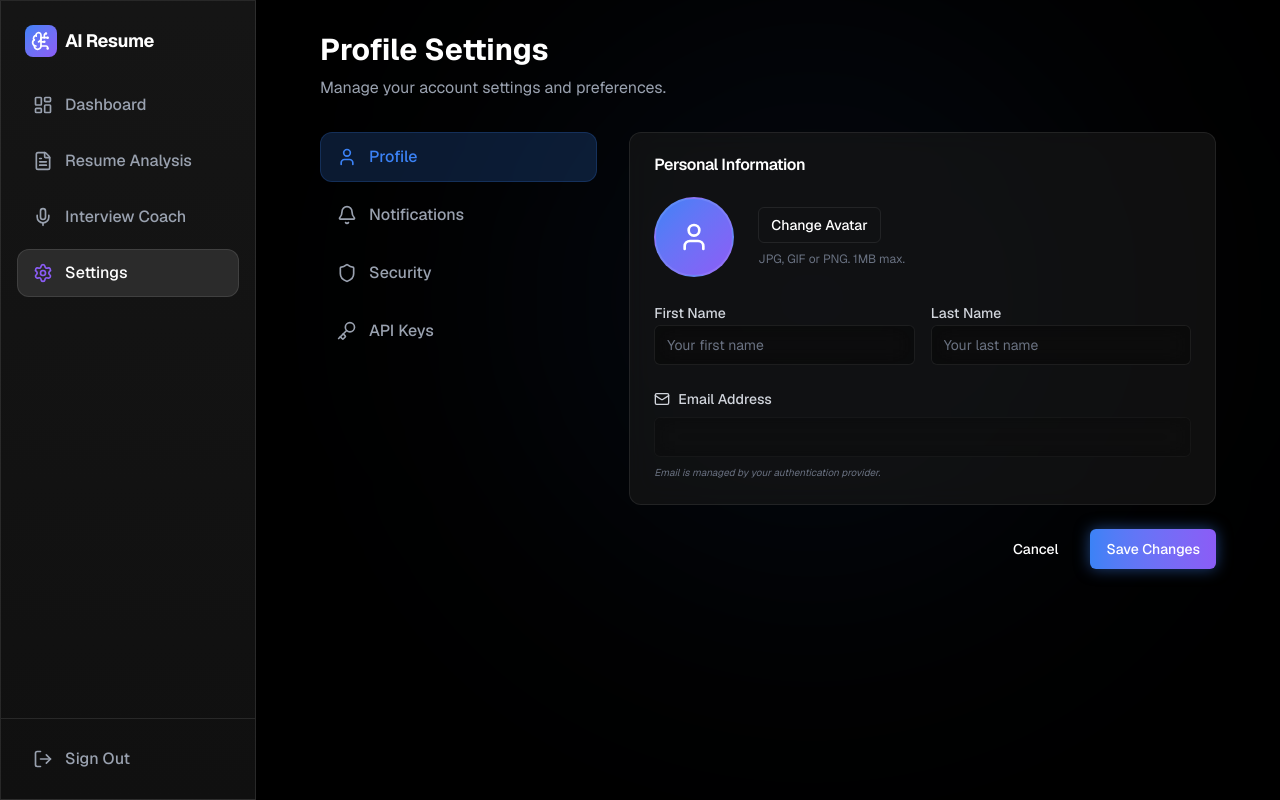
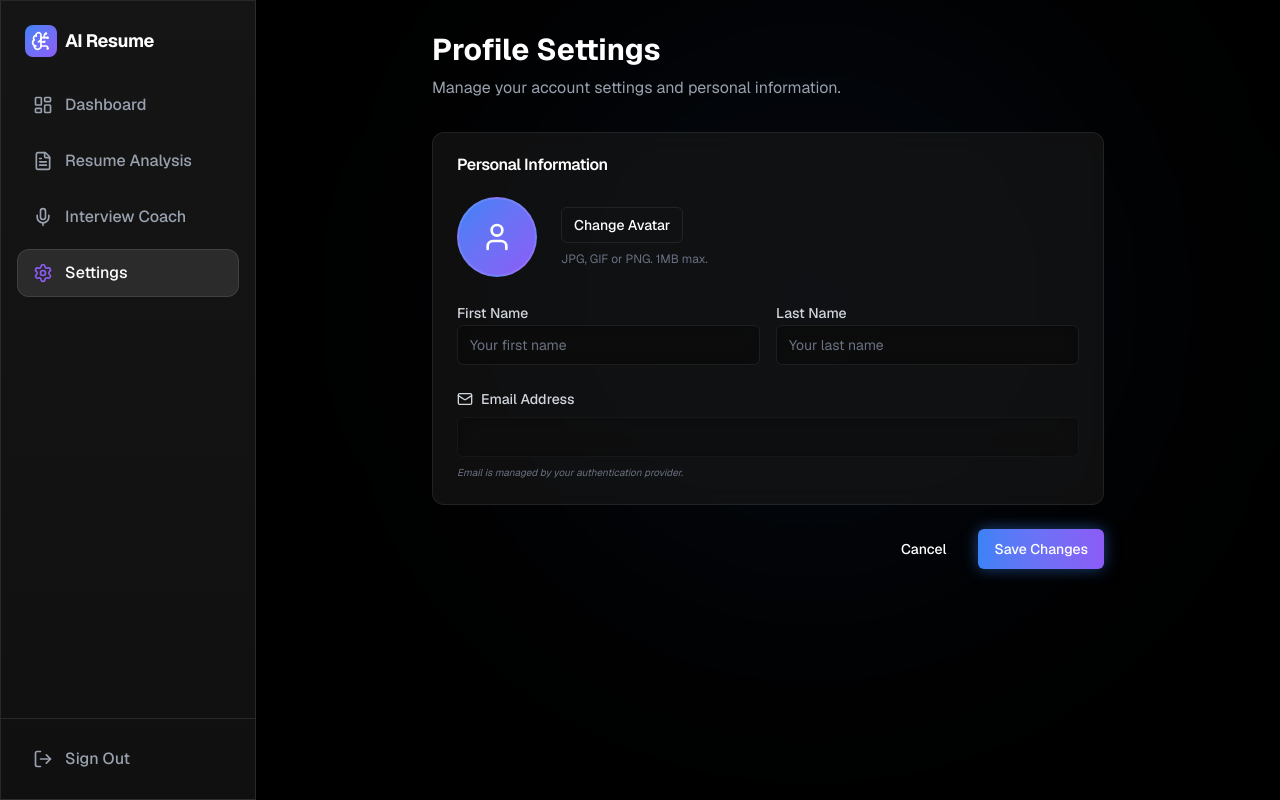
Before and after one commit to SaakshiMishra06/resume-analyzer, a Next.js app: page /dashboard/settings in a window 1280 px wide. Built offline with nearby package versions, Linux system fonts and the light colour scheme; no server answers.

Commit message:
style: simplified settings page to profile settings only, removing notifications, security, and api keys tabs

```diff
--- a/src/app/dashboard/settings/page.tsx
+++ b/src/app/dashboard/settings/page.tsx
@@ -5,7 +5,7 @@ import { PageTransition } from "@/components/animations/page-transition";
 import { Card, CardContent, CardHeader, CardTitle } from "@/components/ui/card";
 import { Button } from "@/components/ui/button";
 import { Input } from "@/components/ui/input";
-import { User, Mail, Bell, Shield, Key, Loader2, CheckCircle2 } from "lucide-react";
+import { User, Mail, Loader2, CheckCircle2 } from "lucide-react";
 import { createClient } from "@/lib/supabase/client";
 import { motion, AnimatePresence } from "framer-motion";
 
@@ -71,37 +71,13 @@ export default function SettingsPage() {
 
   return (
     <PageTransition>
-      <div className="max-w-4xl mx-auto">
+      <div className="max-w-2xl mx-auto">
         <div className="mb-8">
           <h1 className="text-3xl font-bold text-white mb-2">Profile Settings</h1>
-          <p className="text-gray-400">Manage your account settings and preferences.</p>
+          <p className="text-gray-400">Manage your account settings and personal information.</p>
         </div>
 
-        <div className="grid grid-cols-1 md:grid-cols-3 gap-8">
-          {/* Settings Nav */}
-          <div className="space-y-2">
-            {[
-              { id: "profile", label: "Profile", icon: User, active: true },
-              { id: "notifications", label: "Notifications", icon: Bell, active: false },
-              { id: "security", label: "Security", icon: Shield, active: false },
-              { id: "api-keys", label: "API Keys", icon: Key, active: false },
-            ].map(item => (
-              <button
-                key={item.id}
-                className={`w-full flex items-center gap-3 px-4 py-3 rounded-xl transition-all ${
-                  item.active
-                    ? "bg-primary/20 text-primary border border-primary/20"
-                    : "text-gray-400 hover:text-white hover:bg-white/5 border border-transparent"
-                }`}
-              >
-                <item.icon className="w-5 h-5" />
-                <span className="font-medium">{item.label}</span>
-              </button>
-            ))}
-          </div>
-
-          {/* Settings Content */}
-          <div className="md:col-span-2 space-y-6">
+        <div className="space-y-6">
           <Card className="glass">
             <CardHeader>
               <CardTitle>Personal Information</CardTitle>
@@ -238,7 +214,6 @@ export default function SettingsPage() {
           </div>
         </div>
       </div>
-      </div>
     </PageTransition>
   );
 }
```
Lines whose indentation alone changed are shown as unchanged.
